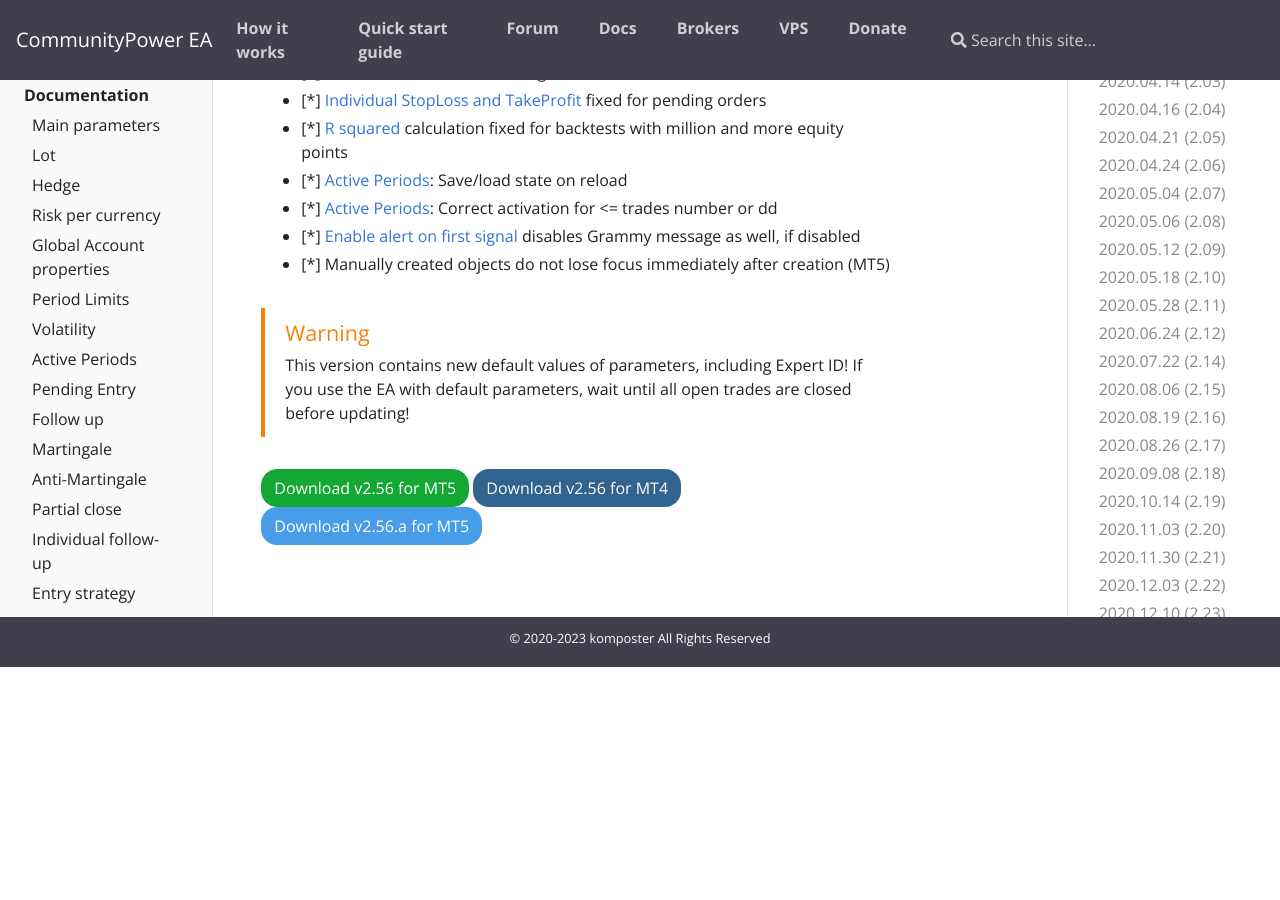
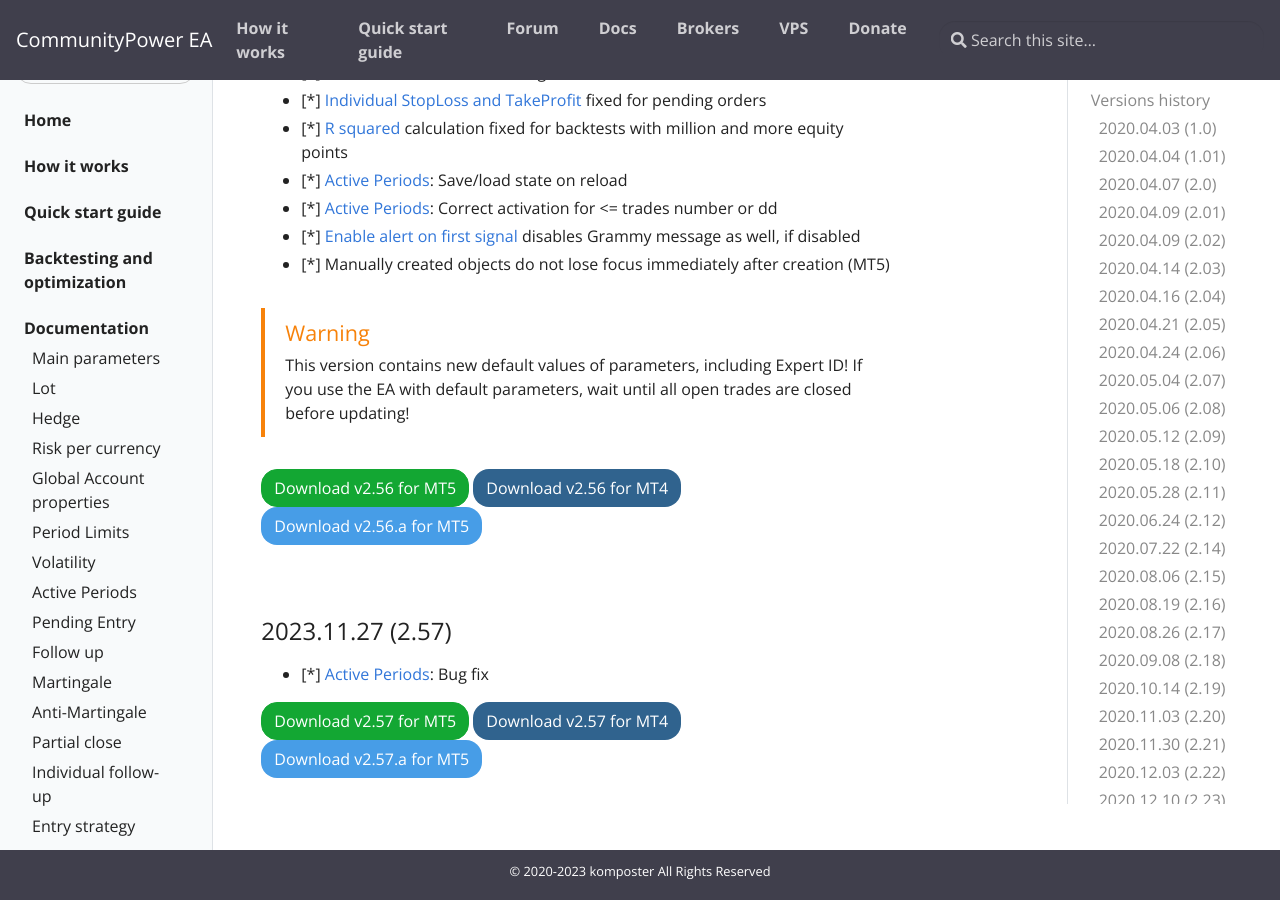
Before and after one commit to komposter/CommunityPowerEA.com, a Jekyll site: the page built from _docs/versions-history.md, in a window 1280 px wide and 900 px high, scrolled down 20917 px. Built offline with Jekyll 4.4.1, drawn with Linux system fonts in a browser that asks for light colours; before the commit the page ends 21584 px from its top, so only the background shows below that.

Commit message:
Content change

```diff
--- a/_docs/versions-history.md
+++ b/_docs/versions-history.md
@@ -716,3 +716,13 @@
 [<button class="btn btn-success">Download v2.56 for MT5</button>]({{site.baseurl}}/assets/EAs/CommunityPower 2.56.ex5)
 [<button class="btn btn-primary">Download v2.56 for MT4</button>]({{site.baseurl}}/assets/EAs/CommunityPower 2.56.ex4)
 [<button class="btn btn-info">Download v2.56.a for MT5</button>]({{site.baseurl}}/assets/EAs/CommunityPower 2.56.a.ex5)
+
+
+<br />
+
+### 2023.11.27 (2.57)
+* [*] [Active Periods](/docs/active-periods): Bug fix
+
+[<button class="btn btn-success">Download v2.57 for MT5</button>]({{site.baseurl}}/assets/EAs/CommunityPower 2.57.ex5)
+[<button class="btn btn-primary">Download v2.57 for MT4</button>]({{site.baseurl}}/assets/EAs/CommunityPower 2.57.ex4)
+[<button class="btn btn-info">Download v2.57.a for MT5</button>]({{site.baseurl}}/assets/EAs/CommunityPower 2.57.a.ex5)
```
Also changed, not shown: 3 other files.
